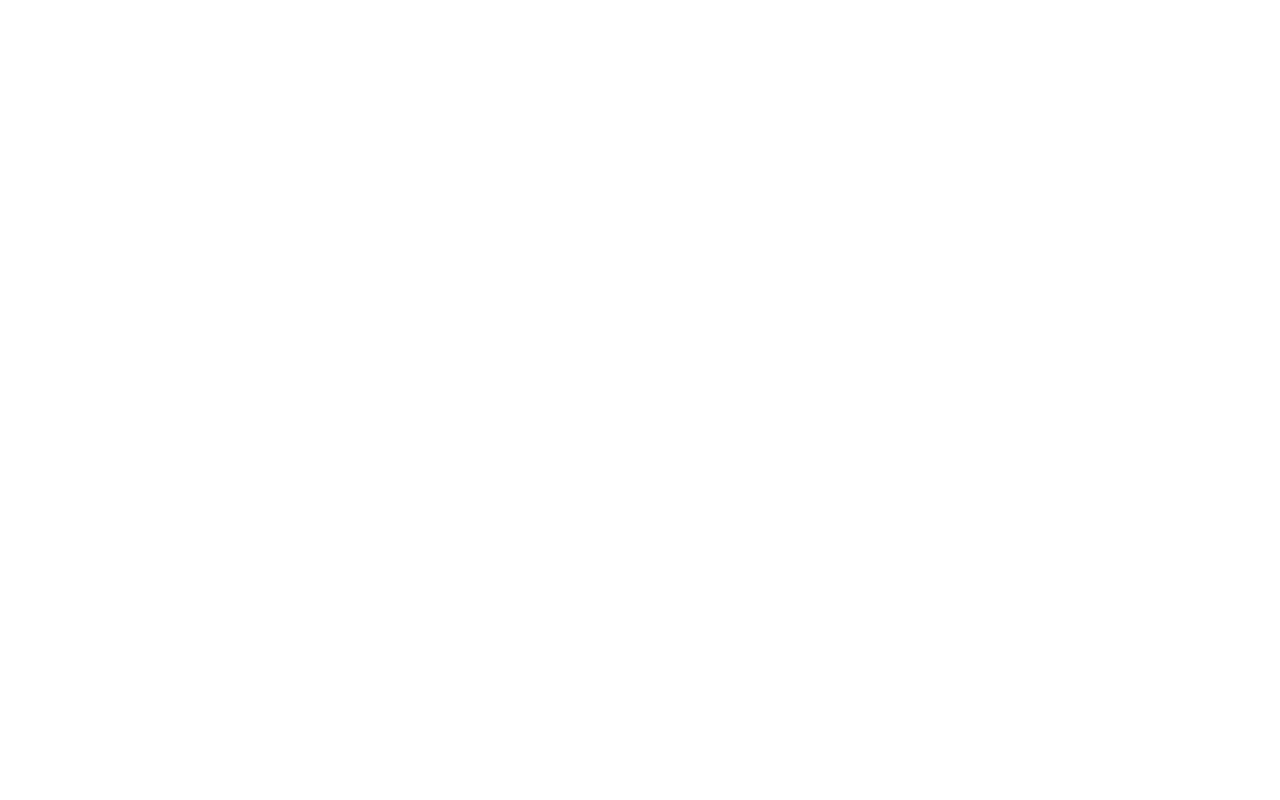
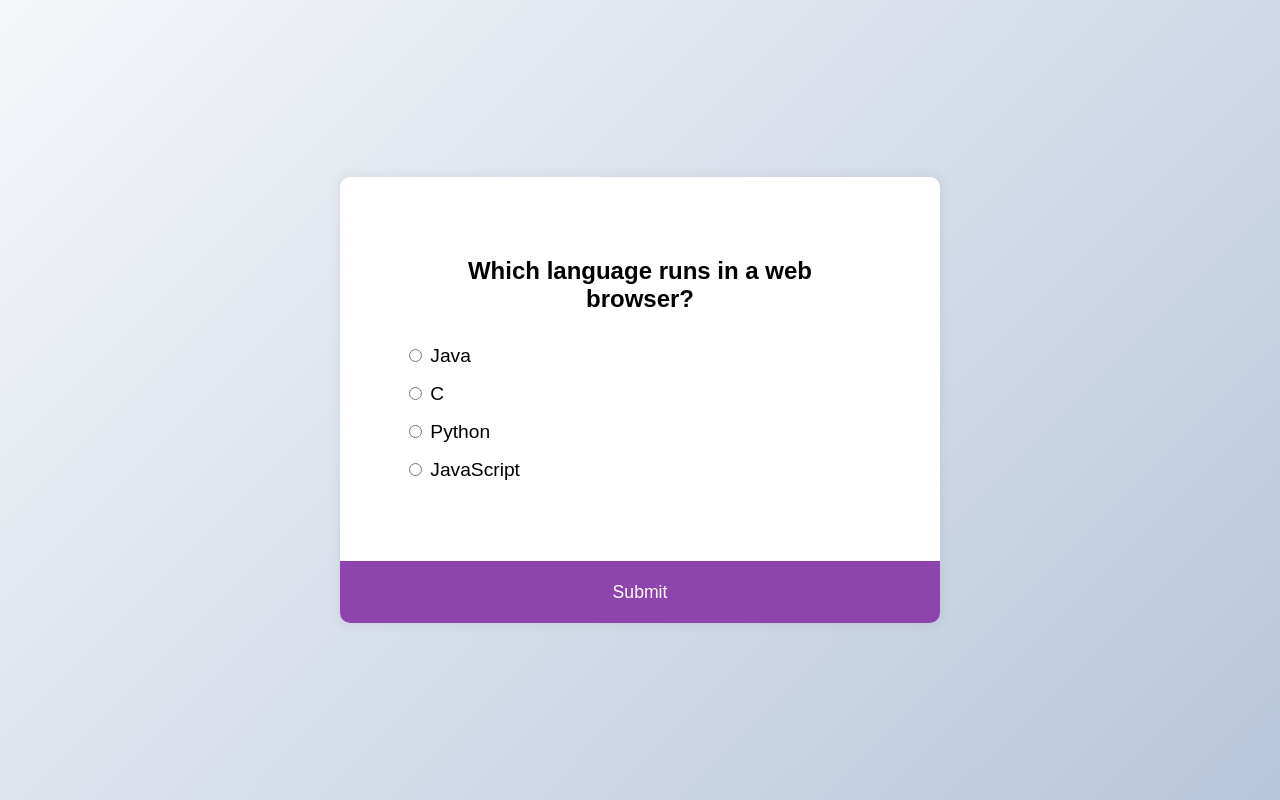
Before and after one commit to acciojob/quiz-rtsgithubaccount407, a website: page main.html in a window 1280 px wide. Drawn offline with Linux system fonts and the light colour scheme.

Commit message:
created a submission

```diff
--- a/main.html
+++ b/main.html
@@ -1,16 +1,37 @@
-<!DOCTYPE html>
+<html lang="en">
+  <head>
+    <meta charset="UTF-8" />
+    <meta name="viewport" content="width=device-width, initial-scale=1.0" />
+    <link rel="stylesheet" href="https://cdnjs.cloudflare.com/ajax/libs/font-awesome/5.14.0/css/all.min.css" integrity="sha512-1PKOgIY59xJ8Co8+NE6FZ+LOAZKjy+KY8iq0G4B3CyeY6wYHN3yt9PW0XpSriVlkMXe40PTKnXrLnZ9+fkDaog==" crossorigin="anonymous" />
+    <link rel="stylesheet" href="styles.css" />
+    <title>Quiz App</title>
+  </head>
+  <body>
+    <div class="quiz-container" id="quiz">
+      <div class="quiz-header">
+        <h2 id="question">Question Dummy Text</h2>
+        <ul>
+          <li>
+            <input type="radio" name="answer" id="a" class="answer">
+            <label for="a" id="a_text">Option A</label>
+          </li>
+          <li>
+            <input type="radio" name="answer" id="b" class="answer">
+            <label for="b" id="b_text">Option B</label>
+          </li>
+          <li>
+            <input type="radio" name="answer" id="c" class="answer">
+            <label for="c" id="c_text">Option C</label>
+          </li>
+          <li>
+            <input type="radio" name="answer" id="d" class="answer">
+            <label for="d" id="d_text">Option D</label>
+          </li>
+        </ul>
+      </div>
 
-<html>
-
-<head>
-	<link rel="stylesheet" href="styles.css">
-</head>
-
-<body>
-	<!-- the entire body must be written by student -->
-    <script type="text/javascript" src="./script.js">
-</script>
-
-</body>
-
+      <button id="submit">Submit</button>
+    </div>
+    <script src="script.js"></script>
+  </body>
 </html>
--- a/script.js
+++ b/script.js
@@ -1 +1,106 @@
 //your JS code here. If required.
+const quizData = [
+    {
+        question: "Which language runs in a web browser?",
+        a: "Java",
+        b: "C",
+        c: "Python",
+        d: "JavaScript",
+        correct: "d",
+    },
+    {
+        question: "What does CSS stand for?",
+        a: "Central Style Sheets",
+        b: "Cascading Style Sheets",
+        c: "Cascading Simple Sheets",
+        d: "Cars SUVs Sailboats",
+        correct: "b",
+    },
+    {
+        question: "What does HTML stand for?",
+        a: "Hypertext Markup Language",
+        b: "Hypertext Markdown Language",
+        c: "Hyperloop Machine Language",
+        d: "Helicopters Terminals Motorboats Lamborginis",
+        correct: "a",
+    },
+    {
+        question: "What year was JavaScript launched?",
+        a: "1996",
+        b: "1995",
+        c: "1994",
+        d: "none of the above",
+        correct: "b",
+    },
+];
+
+// const questions = [{},{},{},{}]
+
+const quiz = document.getElementById("quiz")
+const answerEls = document.querySelectorAll(".answer")
+const questionEl = document.getElementById("question")
+
+const submitBtn = document.getElementById("submit")
+
+const a_text = document.getElementById("a_text")
+const b_text = document.getElementById("b_text")
+const c_text = document.getElementById("c_text")
+const d_text = document.getElementById("d_text")
+
+let score = 0
+
+let currentQuestion = 0
+
+function loadQuestion(){
+
+    deselectAnswers()
+    const currentQuizData = quizData[currentQuestion]
+
+    questionEl.innerText = currentQuizData.question
+
+    a_text.innerText = currentQuizData.a
+    b_text.innerText = currentQuizData.b
+    c_text.innerText = currentQuizData.c
+    d_text.innerText = currentQuizData.d
+}
+
+function deselectAnswers(){
+    answerEls.forEach(answerEl=> answerEl.checked=false)
+}
+
+function getSelected(){
+    let answer;
+
+    answerEls.forEach(answerEl=>{
+        if(answerEl.checked){
+            answer = answerEl.id
+        }
+    })
+    console.log(answer)
+    return answer
+}
+
+loadQuestion()
+
+submitBtn.addEventListener("click",()=>{
+
+    const answer = getSelected()
+
+    if(answer){
+        if(answer === quizData[currentQuestion].correct){
+            score++;
+        }
+        currentQuestion++
+
+        if(currentQuestion<quizData.length){
+            loadQuestion()
+        }else{
+            quiz.innerHTML = `
+            <h2>
+                You answered ${score}/${quizData.length} questions correctly
+            </h2>
+            <button onclick="location.reload()">Reload</button>
+            `
+        }
+    }
+})
--- a/styles.css
+++ b/styles.css
@@ -1 +1,64 @@
 /*  your css code here. If applicable */
+*{
+    box-sizing: border-box;
+}
+
+body{
+    background-color: #b8c6db;
+    background-image: linear-gradient(315deg,#b8c6db 0%, #f5f7fa 100%);
+    font-family: "Poppins", sans-serif;
+    display: flex;
+    align-items: center;
+    justify-content: center;
+    height: 100vh;
+    overflow: hidden;
+    margin: 0;
+}
+
+.quiz-container{
+    background-color: #fff;
+    border-radius: 10px;
+    box-shadow: 0 0 10px 2px rgba(100,100,100,0.1);
+    width: 600px;
+    overflow: hidden;
+}
+
+.quiz-header{
+    padding: 4rem;
+}
+
+h2{
+    padding: 1rem;
+    text-align: center;
+    margin: 0;
+}
+
+ul{
+    list-style: none;
+    padding: 0;
+}
+
+ul li{
+    font-size: 1.2rem;
+    margin: 1rem 0;
+}
+
+ul li label{
+    cursor: pointer;
+}
+
+button{
+    background-color: #8e44ad;
+    color: #fff;
+    border: none;
+    display: block;
+    width: 100%;
+    font-size: 1.1rem;
+    font-family: inherit;
+    padding: 1.3rem;
+    cursor: pointer;
+}
+
+button:hover{
+    background-color: #732d91;
+}
```
